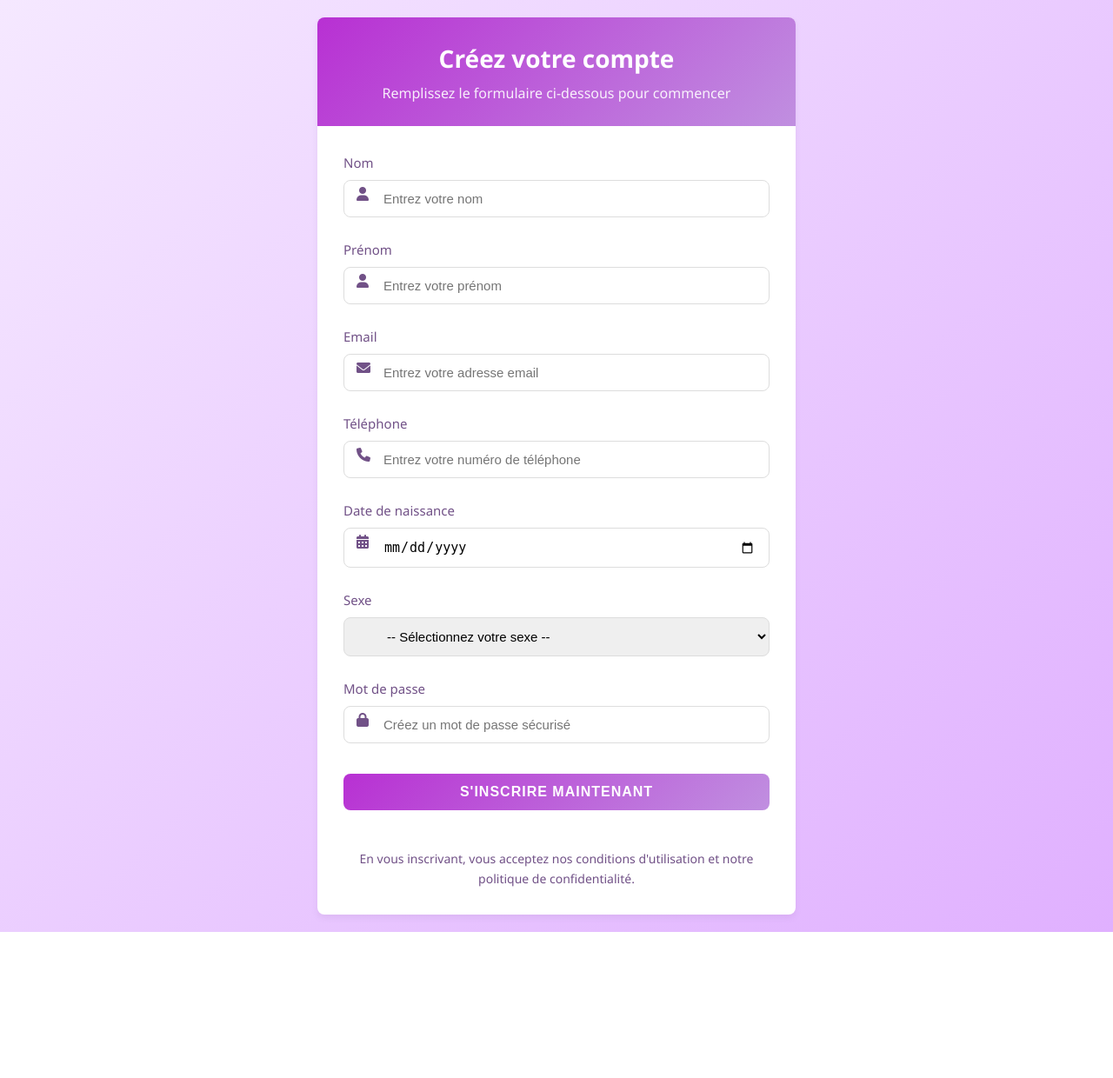
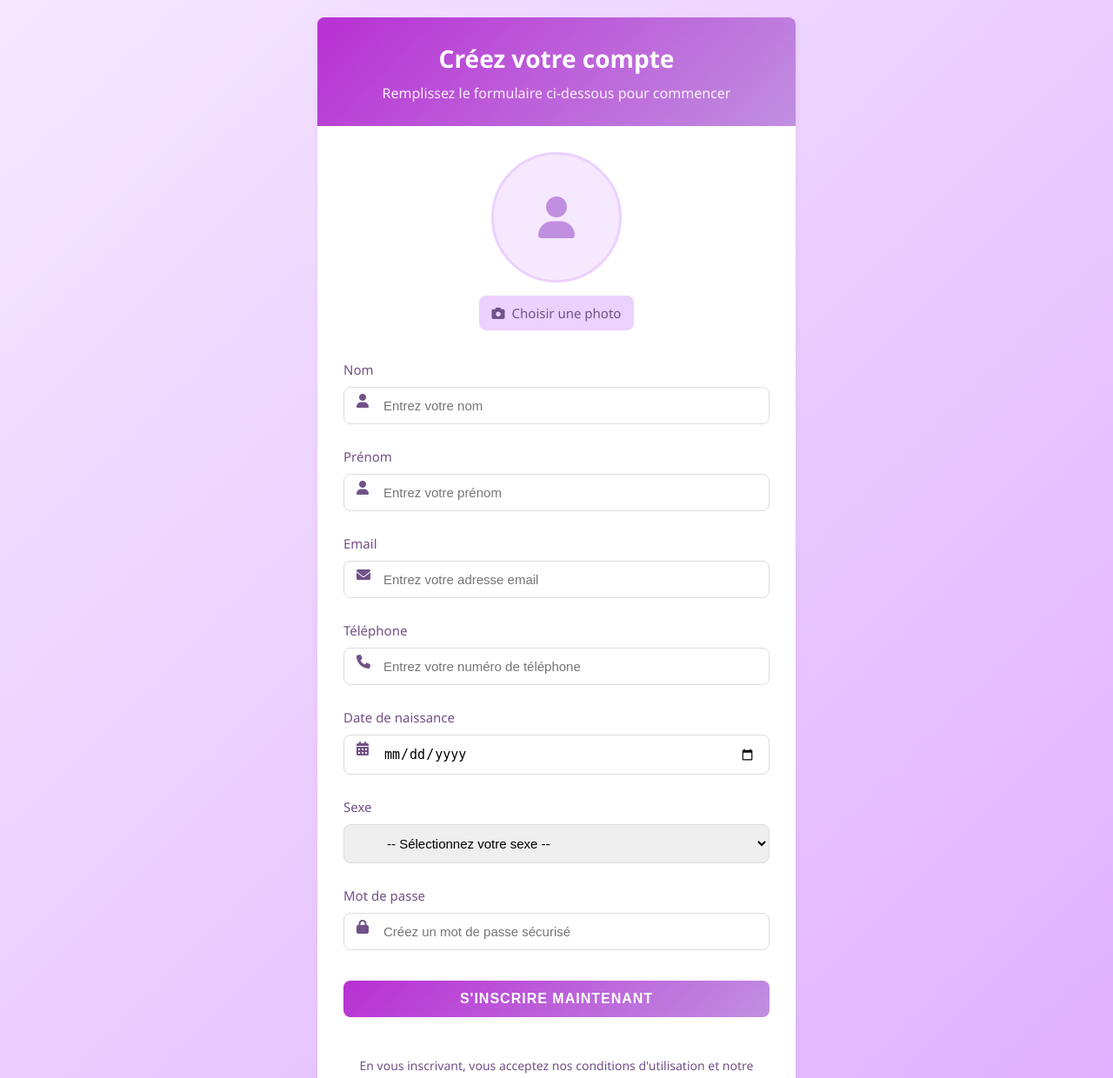
Before and after one commit to el-fatihy-hanane/web_mobile_dev, a PHP site: page / in a window 1280 px wide. Shown: the top 1240 px of the page at 87% size. Before the commit the page ends 1072 px from the top, so only its background shows below. Run offline with PHP 8.4, Linux system fonts and the light colour scheme.

Commit message:
Description de la modification

```diff
--- a/Exercice_php/index.php
+++ b/Exercice_php/index.php
@@ -104,6 +104,60 @@ input:focus, select:focus {
     outline: none;
 }
 
+.photo-upload-container {
+    display: flex;
+    flex-direction: column;
+    align-items: center;
+    margin-bottom: 25px;
+}
+
+.photo-preview {
+    width: 150px;
+    height: 150px;
+    border-radius: 50%;
+    background-color: var(--light-bg);
+    margin-bottom: 15px;
+    display: flex;
+    justify-content: center;
+    align-items: center;
+    overflow: hidden;
+    border: 3px solid var(--primary-light);
+}
+
+.photo-preview img {
+    width: 100%;
+    height: 100%;
+    object-fit: cover;
+}
+
+.photo-placeholder {
+    font-size: 48px;
+    color: var(--primary-dark);
+}
+
+.photo-upload-btn {
+    background-color: var(--primary-light);
+    border: none;
+    border-radius: var(--border-radius);
+    padding: 8px 15px;
+    color: var(--primary-extra-dark);
+    font-weight: 500;
+    cursor: pointer;
+    transition: all 0.3s ease;
+    display: flex;
+    align-items: center;
+    gap: 8px;
+}
+
+.photo-upload-btn:hover {
+    background-color: var(--primary-dark);
+    color: white;
+}
+
+.file-input {
+    display: none;
+}
+
 button {
     background: linear-gradient(135deg, var(--primary-color) 0%, var(--primary-dark) 100%);
     color: white;
@@ -159,7 +213,21 @@ button:active {
             <p>Remplissez le formulaire ci-dessous pour commencer</p>
         </div>
 
-        <form action="cible.php" method="post" class="form-content">
+        <form action="cible.php" method="post" class="form-content" enctype="multipart/form-data">
+            <div class="photo-upload-container">
+                <div class="photo-preview" id="photoPreview">
+                    <div class="photo-placeholder">
+                        <i class="fas fa-user"></i>
+                    </div>
+                </div>
+
+                <label for="photo_profil" class="photo-upload-btn">
+                    <i class="fas fa-camera"></i>
+                    Choisir une photo
+                </label>
+                <input type="file" id="photo_profil" name="photo_profil" accept="image/*" class="file-input">
+            </div>
+
             <div class="form-group">
                 <label for="nom">Nom</label>
                 <i class="fas fa-user"></i>
@@ -214,5 +282,25 @@ button:active {
             En vous inscrivant, vous acceptez nos conditions d'utilisation et notre politique de confidentialité.
         </div>
     </div>
+
+    <script>
+        // Script pour afficher l'aperçu de l'image
+        const photoInput = document.getElementById('photo_profil');
+        const photoPreview = document.getElementById('photoPreview');
+
+        photoInput.addEventListener('change', function() {
+            const file = this.files[0];
+
+            if (file) {
+                const reader = new FileReader();
+
+                reader.addEventListener('load', function() {
+                    photoPreview.innerHTML = `<img src="${this.result}" alt="Photo de profil">`;
+                });
+
+                reader.readAsDataURL(file);
+            }
+        });
+    </script>
 </body>
 </html>
```
Also changed, not shown: Exercice_php/cible.php (+63 -0 lines), Exercice_php/uploads/682c51b959147.jpg (added).
